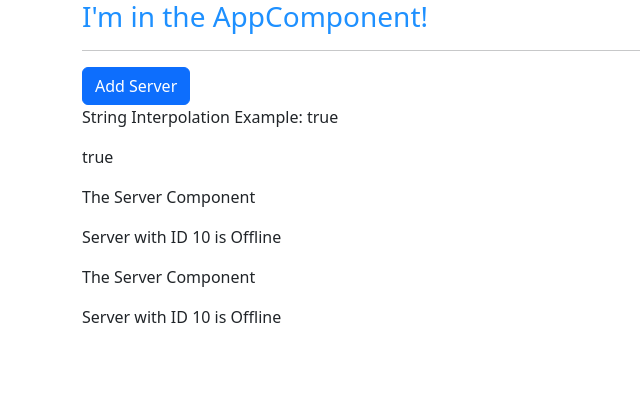
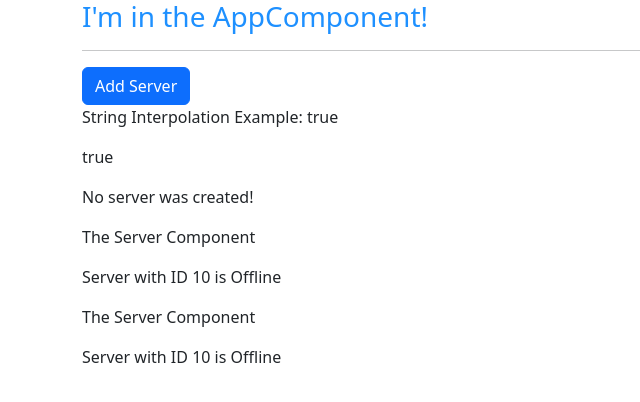
Before and after one commit to SamuelBanya/AngularSection2TheBasics, an Angular app in the folder the-basics/: page / in a window 1280 px wide. Shown: the top 402 px of the page, without its empty margins (0-640 px from the left). Built offline with nearby package versions, Linux system fonts and the light colour scheme.

Commit message:
Adding event binding example

```diff
--- a/the-basics/src/app/servers/servers.component.html
+++ b/the-basics/src/app/servers/servers.component.html
@@ -1,7 +1,15 @@
 <!-- NOTE: We are binding the 'disabled' property to be the opposite of the 'allowNewServer' boolean value: -->
-<button class="btn btn-primary" [disabled]="!allowNewServer">Add Server</button>
+<!-- NOTE: We are using event binding with the (click) event in this example as well:  -->
+<button
+    class="btn btn-primary"
+    [disabled]="!allowNewServer"
+    (click)="onCreateServer()">
+        Add Server
+</button>
 <p>String Interpolation Example: {{ allowNewServer }}</p>
 <!-- NOTE: We can bind to the 'innerText' property using data binding in this case -->
 <p [innerText]="allowNewServer">{{ allowNewServer }}</p>
+<!-- Outputting the value of a property: -->
+<p>{{ serverCreationStatus }}</p>
 <app-server></app-server>
 <app-server></app-server>
--- a/the-basics/src/app/servers/servers.component.ts
+++ b/the-basics/src/app/servers/servers.component.ts
@@ -19,6 +19,8 @@ import { Component } from '@angular/core';
 export class ServersComponent {
   allowNewServer = false;
 
+  serverCreationStatus = 'No server was created!';
+
   // NOTE:
   // The 'constructor' is the function that is executed when the component is created in Angular:
   constructor() {
@@ -31,4 +33,9 @@ export class ServersComponent {
 
   }
 
+  onCreateServer() {
+    this.serverCreationStatus = 'Server was created';
+
+  }
+
 }
```
Also changed, not shown: 1 other file (tests, documents, lock files or other folders).
